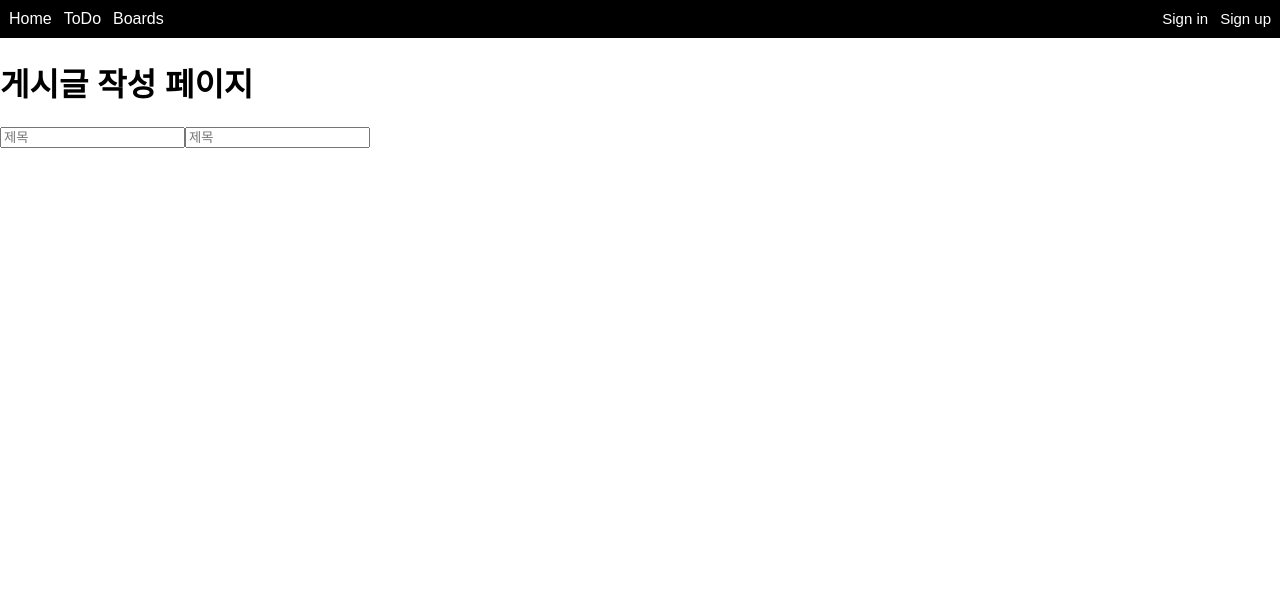
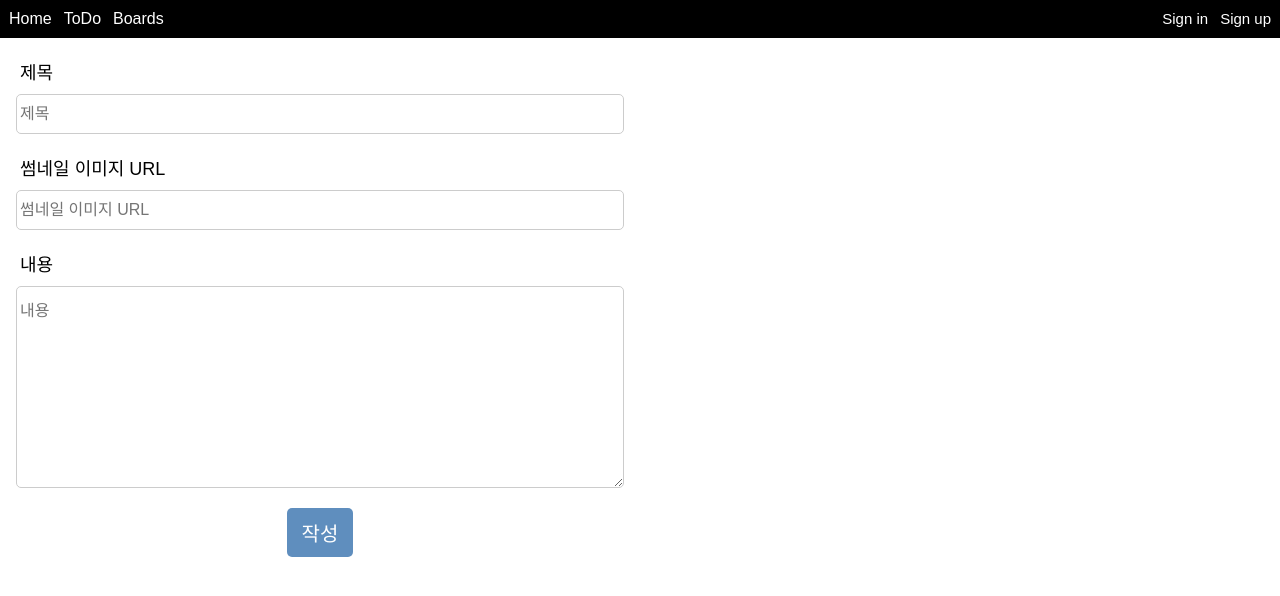
Before and after one commit to kimjinho1/nest-react-web-frontend, a React (Create React App) app: page /boards-post in a window 1280 px wide. Shown: the top 596 px of the page. Built offline with nearby package versions, Linux system fonts and the light colour scheme; no server answers.

Commit message:
FEAT: 게시글 작성 페이지 구현 중...

```diff
--- a/src/App.jsx
+++ b/src/App.jsx
@@ -7,8 +7,8 @@ import ToDo from "./pages/ToDo";
 import SignUp from "./pages/SignUp";
 import SignIn from "./pages/SignIn";
 import Boards from "./pages/Boards";
-import BoardPost from "./pages/BoardPost";
 import Board from "./components/boards/Board";
+import BoardPost from "./components/boards/BoardPost";
 
 function App() {
   const [loginState, setLoginState] = useState(false);
--- a/src/components/boards/Board.jsx
+++ b/src/components/boards/Board.jsx
@@ -5,7 +5,7 @@ import styled from "styled-components";
 
 const BoardDiv = styled.div`
   max-width: 600px;
-  padding-left: 20px;
+  padding: 0px 20px;
 `;
 
 const Title = styled.h1`
@@ -27,6 +27,23 @@ const Thumbnail = styled.img`
 
 const Content = styled.div`
   font-size: 18px;
+`;
+
+const GoUpdateButton = styled.div`
+  margin-top: 15px;
+  display: inline-block;
+  font-size: 20px;
+  color: #fff;
+  background-color: #5f8ebe;
+  border: none;
+  border-radius: 5px;
+  padding: 10px 15px;
+  cursor: pointer;
+  transition: all 0.3s ease;
+
+  &:hover {
+    background-color: #025ab2;
+  }
 `;
 
 const Board = ({ loginState }) => {
@@ -58,6 +75,7 @@ const Board = ({ loginState }) => {
 
   return (
     <BoardDiv>
+      <GoUpdateButton>글 수정하기</GoUpdateButton>
       <Title>{board.title}</Title>
       <Meta>
         {board.userName} | {board.date}
--- /dev/null
+++ b/src/components/boards/BoardPost.jsx
@@ -0,0 +1,125 @@
+import { useState } from "react";
+import styled from "styled-components";
+
+const Container = styled.div`
+  max-width: 600px;
+  padding: 20px;
+`;
+
+const Form = styled.form`
+  display: flex;
+  flex-direction: column;
+  align-items: center;
+`;
+
+const Label = styled.label`
+  font-size: 18px;
+  margin-bottom: 10px;
+  align-self: flex-start;
+  margin-left: 0px;
+`;
+
+const Input = styled.input`
+  width: 100%;
+  padding: 10px 3px;
+  margin-bottom: 20px;
+  border-radius: 5px;
+  border: 1px solid #ccc;
+  font-size: 16px;
+
+  &:focus {
+    outline: none;
+    border-color: #5f8ebe;
+  }
+`;
+
+const TextArea = styled.textarea`
+  width: 100%;
+  padding: 10px 3px;
+  margin-bottom: 20px;
+  border-radius: 5px;
+  border: 1px solid #ccc;
+  font-size: 16px;
+  resize: vertical;
+
+  &:focus {
+    outline: none;
+    border-color: #5f8ebe;
+  }
+`;
+
+const Button = styled.button`
+  font-size: 20px;
+  color: #fff;
+  background-color: #5f8ebe;
+  border: none;
+  border-radius: 5px;
+  padding: 10px 15px;
+  cursor: pointer;
+  transition: all 0.3s ease;
+
+  &:hover {
+    background-color: #025ab2;
+  }
+`;
+
+const BoardPost = () => {
+  const [inputs, setInputs] = useState({
+    title: "",
+    thumbnailUrl: "",
+    content: "",
+  });
+  const { title, thumbnailUrl, content } = inputs;
+
+  const handleInputChange = (event) => {
+    setInputs({
+      [event.target.name]: event.target.value,
+    });
+  };
+
+  const handleSubmit = (event) => {
+    event.preventDefault();
+
+    const { title, thumbnailUrl, content } = this.state;
+
+    setInputs({
+      title: "",
+      thumbnail: "",
+      content: "",
+    });
+  };
+
+  return (
+    <Container>
+      <Form onSubmit={handleSubmit}>
+        <Label htmlFor="title">제목</Label>
+        <Input
+          type="text"
+          name="title"
+          placeholder="제목"
+          value={title}
+          onChange={handleInputChange}
+        />
+        <Label htmlFor="title">썸네일 이미지 URL</Label>
+        <Input
+          type="text"
+          name="thumbnail"
+          placeholder="썸네일 이미지 URL"
+          value={thumbnailUrl}
+          onChange={handleInputChange}
+        />
+        <Label htmlFor="title">내용</Label>
+        <TextArea
+          name="content"
+          placeholder="내용"
+          value={content}
+          onChange={handleInputChange}
+          rows={10}
+        />
+        <Button type="submit">작성</Button>
+      </Form>
+    </Container>
+  );
+};
+
+export default BoardPost;
--- a/src/pages/BoardPost.jsx
+++ /dev/null
@@ -1,22 +0,0 @@
-import styled from "styled-components";
-
-const BoardsDiv = styled.div`
-  display: flex;
-  flex-direction: column;
-  align-items: center;
-  justify-content: center;
-`;
-
-const BoardPost = () => {
-  return (
-    <div>
-      <h1>게시글 작성 페이지</h1>
-      <form>
-        <input placeholder="제목"></input>
-        <input placeholder="제목"></input>
-      </form>
-    </div>
-  );
-};
-
-export default BoardPost;
--- a/src/pages/Boards.jsx
+++ b/src/pages/Boards.jsx
@@ -1,6 +1,6 @@
+import { useNavigate } from "react-router-dom";
 import styled from "styled-components";
 import BoardList from "../components/boards/BoardList";
-import CreateBoard from "./BoardPost";
 
 const BoardsDiv = styled.div`
   display: flex;
@@ -9,14 +9,39 @@ const BoardsDiv = styled.div`
   justify-content: center;
 `;
 
+const GoCreateButton = styled.div`
+  margin-top: 15px;
+  display: inline-block;
+  font-size: 20px;
+  color: #fff;
+  background-color: #5f8ebe;
+  border: none;
+  border-radius: 5px;
+  padding: 10px 15px;
+  cursor: pointer;
+  transition: all 0.3s ease;
+
+  &:hover {
+    background-color: #025ab2;
+  }
+`;
+
 const Boards = ({ loginState }) => {
+  const movePage = useNavigate();
+
   return (
     <div>
       {!loginState ? (
         <h1>로그인하고 오세요</h1>
       ) : (
         <BoardsDiv>
-          <button>게시글 작성하기</button>
+          <GoCreateButton
+            onClick={() => {
+              movePage(`/boards-post`);
+            }}
+          >
+            글 작성하기
+          </GoCreateButton>
           <BoardList loginState={loginState}></BoardList>
         </BoardsDiv>
       )}
```
Also changed, not shown: src/components/boards/PostForm.jsx (deleted, +0 -22 lines).
